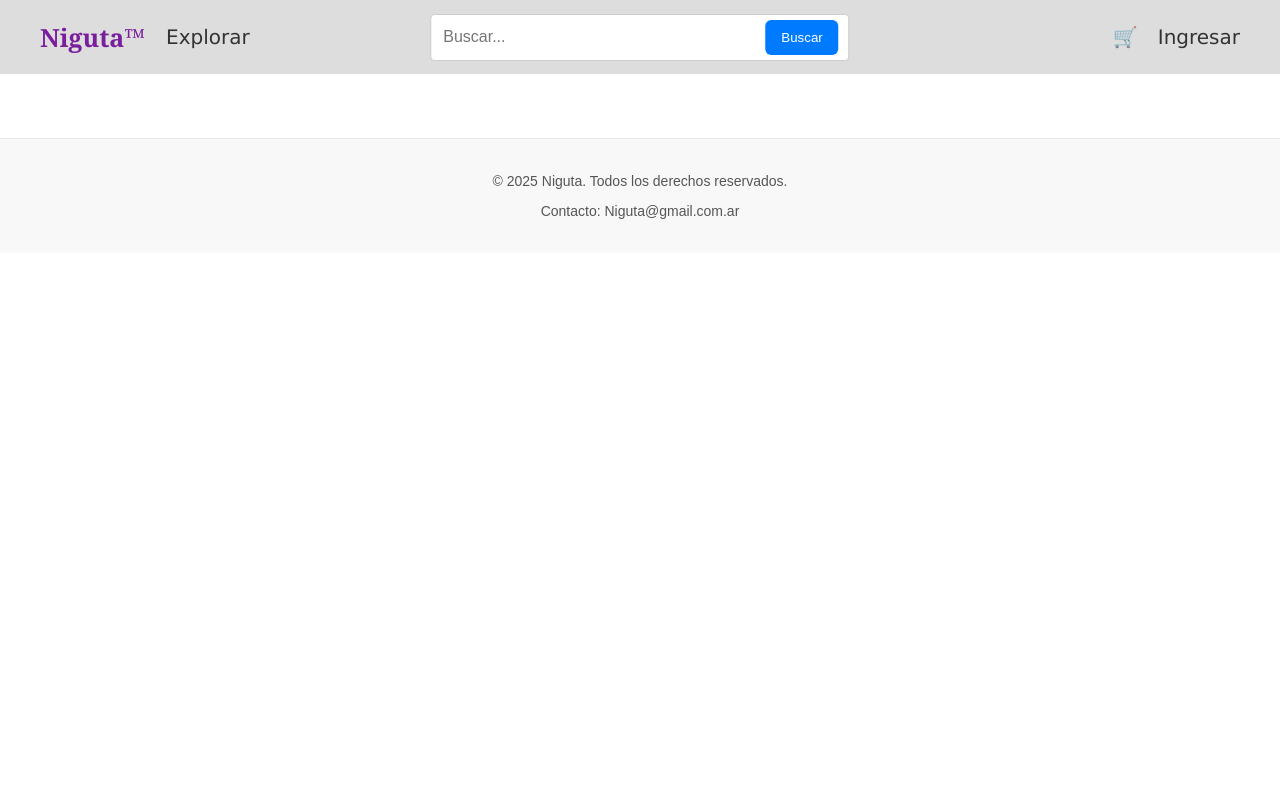
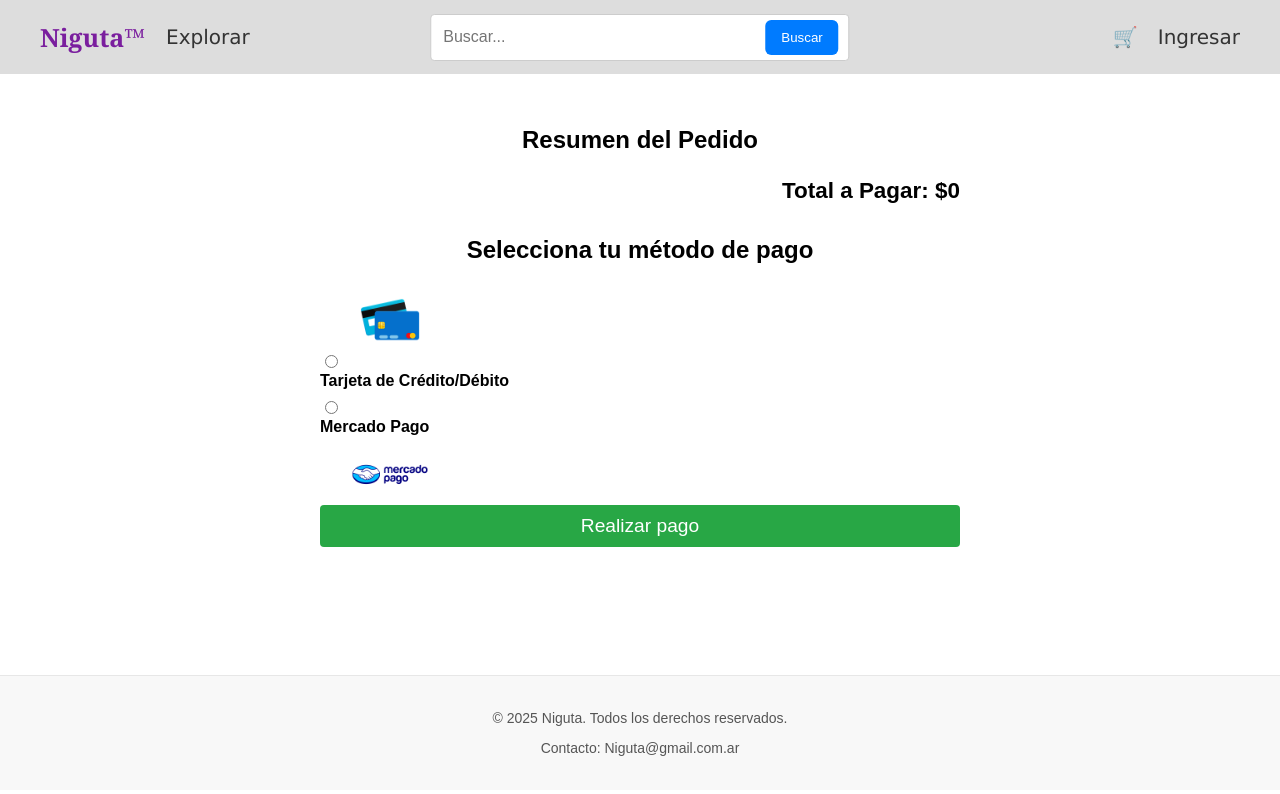
Before and after one commit to PedroNicolas14/Repo-DSW-Frontend, a React (Vite) app: page /pago in a window 1280 px wide. Shown: the top 794 px of the page. Built offline with nearby package versions, Linux system fonts and the light colour scheme.

Commit message:
pedido guardado en el backend

```diff
--- /dev/null
+++ b/src/context/UsuarioContext.tsx
@@ -0,0 +1,26 @@
+import { createContext, useContext, useState, ReactNode } from "react";
+import { typeUsuario } from "../types/usuario";
+
+
+type UsuarioContextType = {
+  usuario: typeUsuario | null;
+  setUsuario: (u: typeUsuario | null) => void;
+};
+
+const UsuarioContext = createContext<UsuarioContextType | undefined>(undefined);
+
+export const UsuarioProvider = ({ children }: { children: ReactNode }) => {
+  const [usuario, setUsuario] = useState<typeUsuario | null>(null);
+
+  return (
+    <UsuarioContext.Provider value={{ usuario, setUsuario }}>
+      {children}
+    </UsuarioContext.Provider>
+  );
+};
+
+export const useUsuario = () => {
+  const context = useContext(UsuarioContext);
+  if (!context) throw new Error("useUsuario debe usarse dentro de UsuarioProvider");
+  return context;
+};
--- a/src/main.tsx
+++ b/src/main.tsx
@@ -12,6 +12,7 @@ import { Carrito } from './pages/Carrito/carrito.js'
 import { Login } from './pages/Login/login.js'
 import { Envio } from './pages/Envio/envio'
 import { Pago } from './pages/Pago/pago'
+import { UsuarioProvider } from './context/UsuarioContext'
 
 const rootElement = document.getElementById('root');
 if (rootElement) {
@@ -19,6 +20,7 @@ if (rootElement) {
     <StrictMode>
       <BrowserRouter>
         <CarritoProvider>
+        <UsuarioProvider>
         <Encabezado />
         <Routes>
           <Route path="/" element={<Inicio />} />
@@ -30,6 +32,7 @@ if (rootElement) {
           <Route path="/pago" element={<Pago />} />
         </Routes>
         <PieDePagina />
+        </UsuarioProvider>
         </CarritoProvider>
       </BrowserRouter>
     </StrictMode>,
--- a/src/pages/Login/login.tsx
+++ b/src/pages/Login/login.tsx
@@ -1,11 +1,13 @@
 import { useState } from "react";
 import { useNavigate } from "react-router-dom";
 import { obtenerUsuarios } from "../../services/usuario.service";
+import { useUsuario } from "../../context/UsuarioContext";
 import "../../pages/formulario.css";
 
 export function Login() {
   const [email, setEmail] = useState("");
   const [contraseña, setContraseña] = useState("");
+  const {setUsuario}=useUsuario();
   const navigate = useNavigate();
 
   const handleLogin = async (e: React.FormEvent) => {
@@ -16,6 +18,7 @@ export function Login() {
       const usuarios = response.data;
       const usuario = usuarios.find((u: any) => u.email === email && u.contraseña === contraseña);
       if (usuario) {
+        setUsuario(usuario);
         navigate("/envio");
       } else {
         alert("usuario o contraseña incorrectos, sera redirigido para registrar un nuevo usuario...");
--- a/src/pages/Pago/pago.tsx
+++ b/src/pages/Pago/pago.tsx
@@ -3,6 +3,7 @@ import { useCarrito } from "../../context/CarritoContext";
 import { useNavigate } from "react-router-dom";
 import { guardarPedido } from "../../services/pedido.service";
 import { typeDetallePedido } from "../../types/pedido.js";
+import { useUsuario } from "../../context/UsuarioContext";
 import "./pago.css";
 import "../Carrito/carrito.css";
 
@@ -10,40 +11,41 @@ export function Pago() {
 
   const navigate = useNavigate();
   const { carrito, vaciarCarrito } = useCarrito();
+  const { usuario } = useUsuario();
+
   const total = carrito.reduce(
     (acc, item) => acc + item.precio * (item.cantidad || 0),
     0
   );
-  const confirmarPedido = async () => {
-    // Generar los detalles a partir del carrito
+
+   const handleFinalizarPago = async (e: React.FormEvent) => {
+    e.preventDefault();
+
     const detalles: typeDetallePedido[] = carrito.map((item) => ({
-      indumentaria: item,
+      indumentaria: item._id,
       cantidad: item.cantidad || 1,
       precioUnitario: item.precio,
     }));
 
-  const handleFinalizarPago = (e: React.FormEvent) => {
-    e.preventDefault();
-
+    if(usuario){
       const nuevoPedido = {
+        usuario: usuario._id,
+        fecha: new Date().toISOString(),
+        estado: "pendiente",
         detallePedido: detalles,
-      fecha: new Date().toISOString(),
-      estado: "Pendiente",
-
-
-    };
-   /* guardarPedido(nuevoPedido)
-      .then(() => {
+        pago: null,
+        envio: null
+      }
+      try {
+          await guardarPedido(nuevoPedido);
           alert("Pago realizado y pedido guardado con éxito");
           vaciarCarrito();
           navigate("/");
-      })
-      .catch((err) => {
+        } catch (err) {
           alert("Error al guardar el pedido");
           console.error(err);
-      });
-  };*/
-
+      }}
+  };
   return (
     <div className="pago">
       <h2>Resumen del Pedido</h2>
@@ -64,7 +66,7 @@ export function Pago() {
 
       <section className="metodo-pago">
         <h2>Selecciona tu método de pago</h2>
-        <form /*onSubmit={handleFinalizarPago}*/>
+        <form onSubmit={handleFinalizarPago}>
           <div>
             <img src="/logoTarjeta.png" alt="Tarjeta logo" className="logo"></img>
             <input type="radio" id="tarjeta" name="metodoPago" value="tarjeta" />
@@ -75,10 +77,10 @@ export function Pago() {
             <label htmlFor="mercadoPago">Mercado Pago</label>
             <img src="/Mercado_Pago.svg.png" alt="Mercado Pago Logo" className="logo" />
           </div>
-          <button type="submit" className="boton-pagar">Confirmar</button>
+          <button type="submit" className="boton-pagar">Realizar pago</button>
         </form>
       </section>
 
     </div>
   );
-}}}
+}
--- a/src/pages/Usuario/usuario.tsx
+++ b/src/pages/Usuario/usuario.tsx
@@ -9,10 +9,18 @@ export function Usuario() {
 	const [contraseña, setContrasena] = useState("");
 	const [telefono, setTelefono] = useState("");
 
+	const nuevoUsuario = {
+      nombre: nombre,
+      apellido: apellido,
+			email: email,
+			contraseña: contraseña,
+			telefono: telefono
+    }
+
 const enviarFormulario = async (e: React.FormEvent) => {
 		e.preventDefault();
 		try {
-			await guardarUsuario({nombre, apellido, email, contraseña, telefono});
+			await guardarUsuario(nuevoUsuario);
 			alert('Usuario registrado con exito!');
 			//Limpiar formulario al registrarse correctamente
 			setNombre("");
--- a/src/services/pedido.service.ts
+++ b/src/services/pedido.service.ts
@@ -2,4 +2,4 @@ import { api } from "./api.js";
 import { typePedido } from "../types/pedido.js";
 
 export const obtenerPedidos = () => api.get("/pedidos");
-export const guardarPedido = (pedido: typePedido) => api.post("/pedidos", pedido);
+export const guardarPedido = (pedido: any) => api.post("/pedidos", pedido);
--- a/src/services/usuario.service.ts
+++ b/src/services/usuario.service.ts
@@ -2,4 +2,4 @@ import { api } from "./api.js";
 import { typeUsuario } from "../types/usuario.js";
 
 export const obtenerUsuarios = () => api.get("/usuarios");
-export const guardarUsuario = (usuario: typeUsuario) => api.post("/usuarios", usuario);
+export const guardarUsuario = (usuario: any) => api.post("/usuarios", usuario);
--- a/src/types/pedido.ts
+++ b/src/types/pedido.ts
@@ -3,7 +3,7 @@ import { typeEnvio } from "./envio.js";
 import { typeIndumentaria } from "./indumentaria.js";
 
 export interface typeDetallePedido {
-  indumentaria: typeIndumentaria;
+  indumentaria: typeIndumentaria['_id'];
   cantidad: number;
   precioUnitario: number;
 }
@@ -18,7 +18,7 @@ export interface typePago {
 
 export interface typePedido {
   _id: string;
-  usuario: typeUsuario;
+  usuario: typeUsuario['_id'];
   fecha: Date;
   estado: "pendiente" | "completado" | "cancelado";
   detallePedido: typeDetallePedido[];
--- a/src/types/usuario.ts
+++ b/src/types/usuario.ts
@@ -1,4 +1,5 @@
 export interface typeUsuario {
+  _id: String;
   nombre: String;
   apellido: String;
   email: String;
```
Lines whose indentation alone changed are shown as unchanged.
